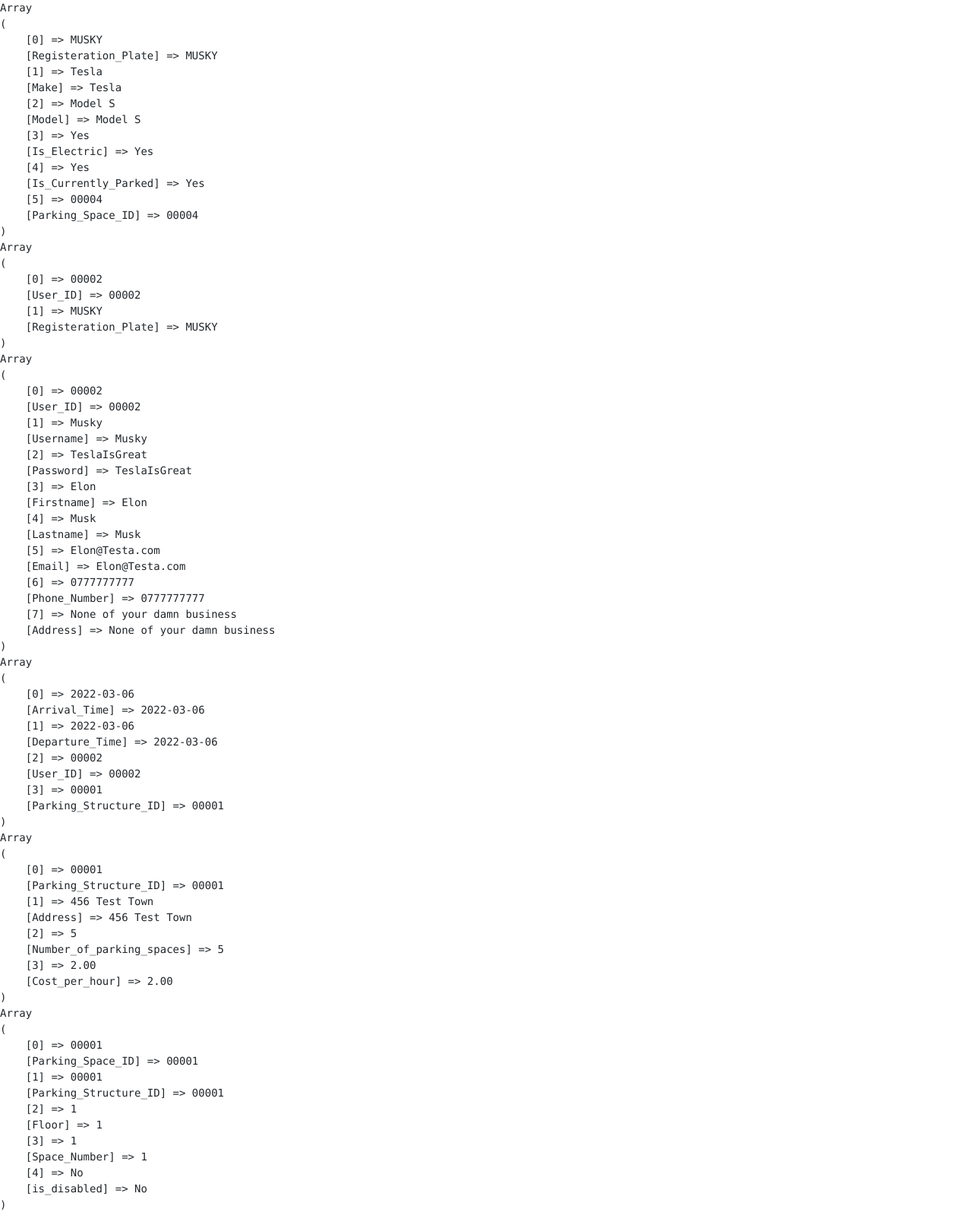
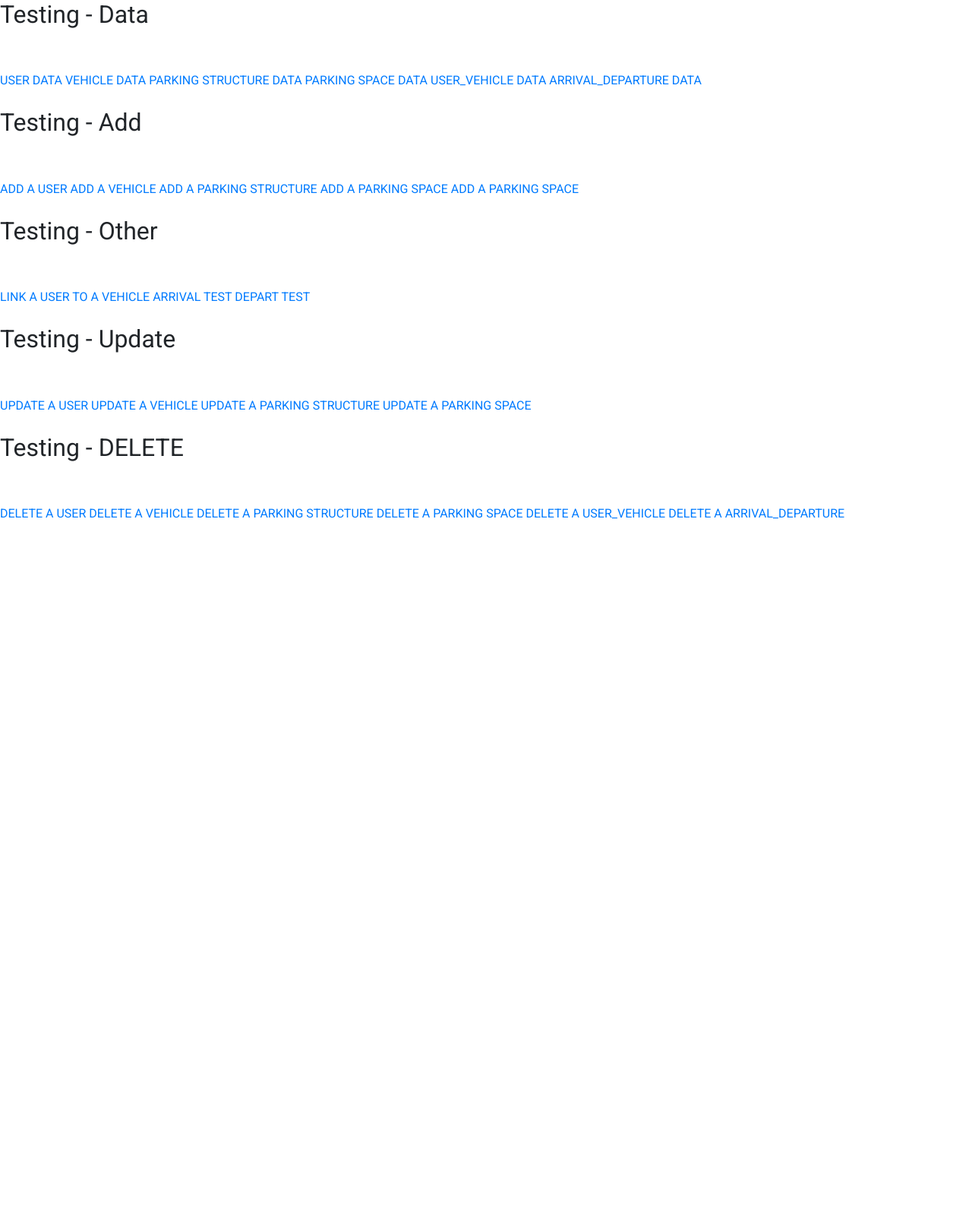
Before and after one commit to Elliequent/Automated_Car_Park_Project, a PHP site: page / in a window 1280 px wide. Shown: the whole page at 76% size. After the commit the page ends 683 px from the top, so only its background shows below. Run offline with PHP 8.4, Linux system fonts and the light colour scheme; data comes from the database, SQL or seed files in the repository; some libraries are stand-ins or nearby versions.

Commit message:
Index.php update 002

```diff
--- a/1 - Website Development/index.php
+++ b/1 - Website Development/index.php
@@ -1,6 +1,13 @@
 <?php
 
 require 'System/Config/config.php';
+
+require 'System/Classes/User.php';
+require 'System/Classes/Vehicle.php';
+require 'System/Classes/User_Vehicles.php';
+require 'System/Classes/Parking_Structure.php';
+require 'System/Classes/Parking_Space.php';
+require 'System/Classes/Arrival_Departure.php';
 
 ?>
 
@@ -39,38 +46,68 @@ require 'System/Config/config.php';
 
 <body>
 
+<h2> Testing - Data </h2>
+
+<br><br>
+
+<a href="Test/datauser.php">USER DATA</a>
+<a href="Test/datavehicle.php">VEHICLE DATA</a>
+<a href="Test/dataParking_Structure.php">PARKING STRUCTURE DATA</a>
+<a href="Test/dataParking_Space.php">PARKING SPACE DATA</a>
+<a href="Test/dataUser_Vehcile.php">USER_VEHICLE DATA</a>
+<a href="Test/dataArrival_Departure.php">ARRIVAL_DEPARTURE DATA</a>
+
+<br><br>
+
+<h2> Testing - Add </h2>
+
+<br><br>
+
+<a href="Test/adduser.php">ADD A USER</a>
+<a href="Test/addvehicle.php">ADD A VEHICLE</a>
+<a href="Test/addParking_Structure.php">ADD A PARKING STRUCTURE</a>
+<a href="Test/addParking_Space.php">ADD A PARKING SPACE</a>
+<a href="Test/addParking_Space.php">ADD A PARKING SPACE</a>
+
+<br><br>
+
+<h2> Testing - Other </h2>
+
+<br><br>
+
+<a href="Test/addUser_Vehicle.php">LINK A USER TO A VEHICLE</a>
+<a href="Test/arrive.php">ARRIVAL TEST</a>
+<a href="Test/depart.php">DEPART TEST</a>
+
+<br><br>
+
+<h2> Testing - Update </h2>
+
+<br><br>
+
+<a href="Test/updateuser.php">UPDATE A USER</a>
+<a href="Test/updatevehicle.php">UPDATE A VEHICLE</a>
+<a href="Test/updateparking_structure.php">UPDATE A PARKING STRUCTURE</a>
+<a href="Test/updateparking_space.php">UPDATE A PARKING SPACE</a>
+
+<br><br>
+
+<h2> Testing - DELETE </h2>
+
+<br><br>
+
+<a href="deleteuser.php">DELETE A USER</a>
+<a href="deletevehicle.php">DELETE A VEHICLE</a>
+<a href="deleteparking_strucuture.php">DELETE A PARKING STRUCTURE</a>
+<a href="deleteparking_space.php">DELETE A PARKING SPACE</a>
+<a href="deleteuser_vehicle.php">DELETE A USER_VEHICLE</a>
+<a href="deletearrival_departure.php">DELETE A ARRIVAL_DEPARTURE</a>
+
+<br><br>
+
 <?php
 
-    $vehicle_test = mysqli_query($con, "SELECT * FROM Vehicle WHERE Registeration_Plate='MUSKY'");
-    $vehicle_test_array = mysqli_fetch_array($vehicle_test);
 
-    $find_user_test = mysqli_query($con, "SELECT * FROM User_Vehicles WHERE Registeration_Plate='MUSKY'");
-    $find_user_array = mysqli_fetch_array($find_user_test);
-
-    $user_id = $find_user_array['User_ID'];
-
-    $User_test = mysqli_query($con, "SELECT * FROM User WHERE User_ID='$user_id'");
-    $User_test_array = mysqli_fetch_array($User_test);
-
-    $travel_test = mysqli_query($con, "SELECT * FROM Arrival_Departure WHERE User_ID='$user_id'");
-    $travel_array = mysqli_fetch_array($travel_test);
-
-    $parking = $travel_array['Parking_Structure_ID'];
-
-    $parking_test = mysqli_query($con, "SELECT * FROM Parking_Structure WHERE Parking_Structure_ID='$parking'");
-    $parking_array = mysqli_fetch_array($parking_test);
-
-    $parking_space_test = mysqli_query($con, "SELECT * FROM Parking_Spaces WHERE Parking_Structure_ID='$parking'");
-    $parking_space_array = mysqli_fetch_array($parking_space_test);
-
-    echo("<pre>");
-    print_r($vehicle_test_array);
-    print_r($find_user_array);
-    print_r($User_test_array);
-    print_r($travel_array);
-    print_r($parking_array);
-    print_r($parking_space_array);
-    die();
 
 ?>
 
```
